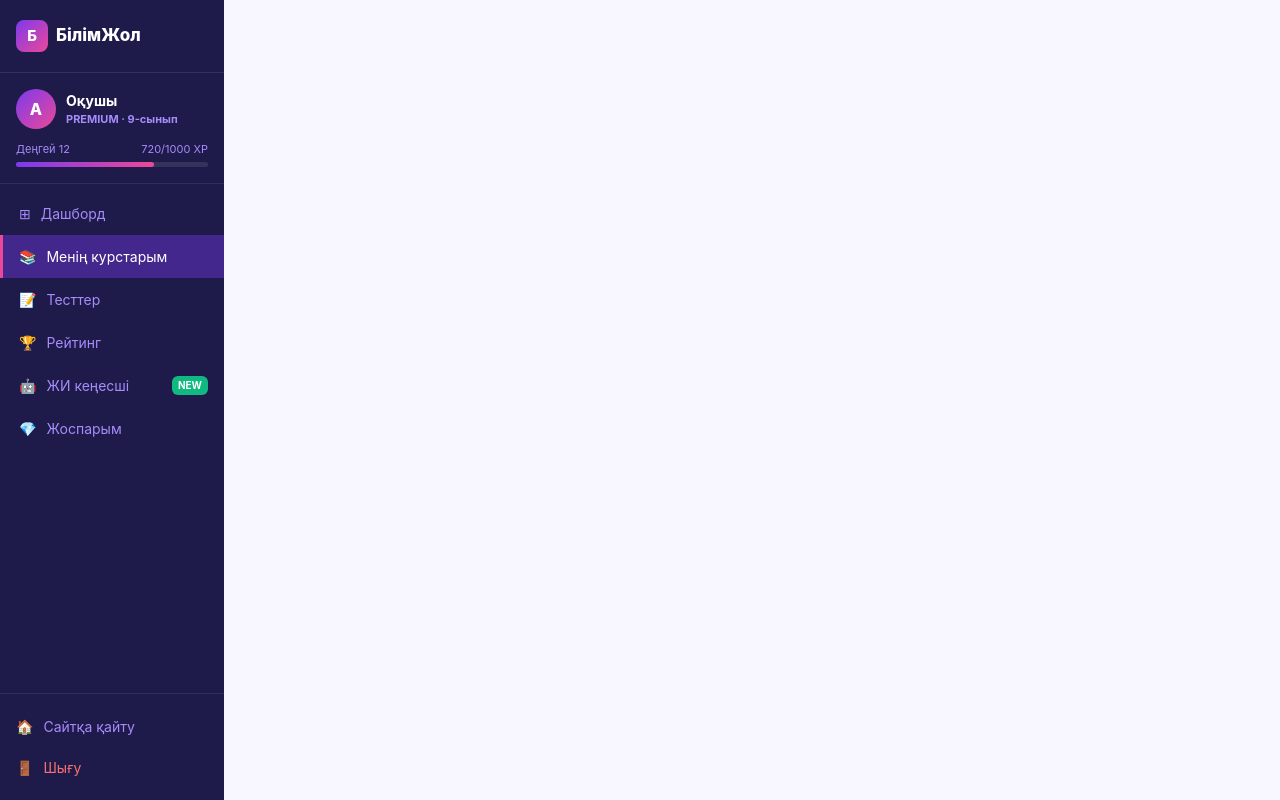
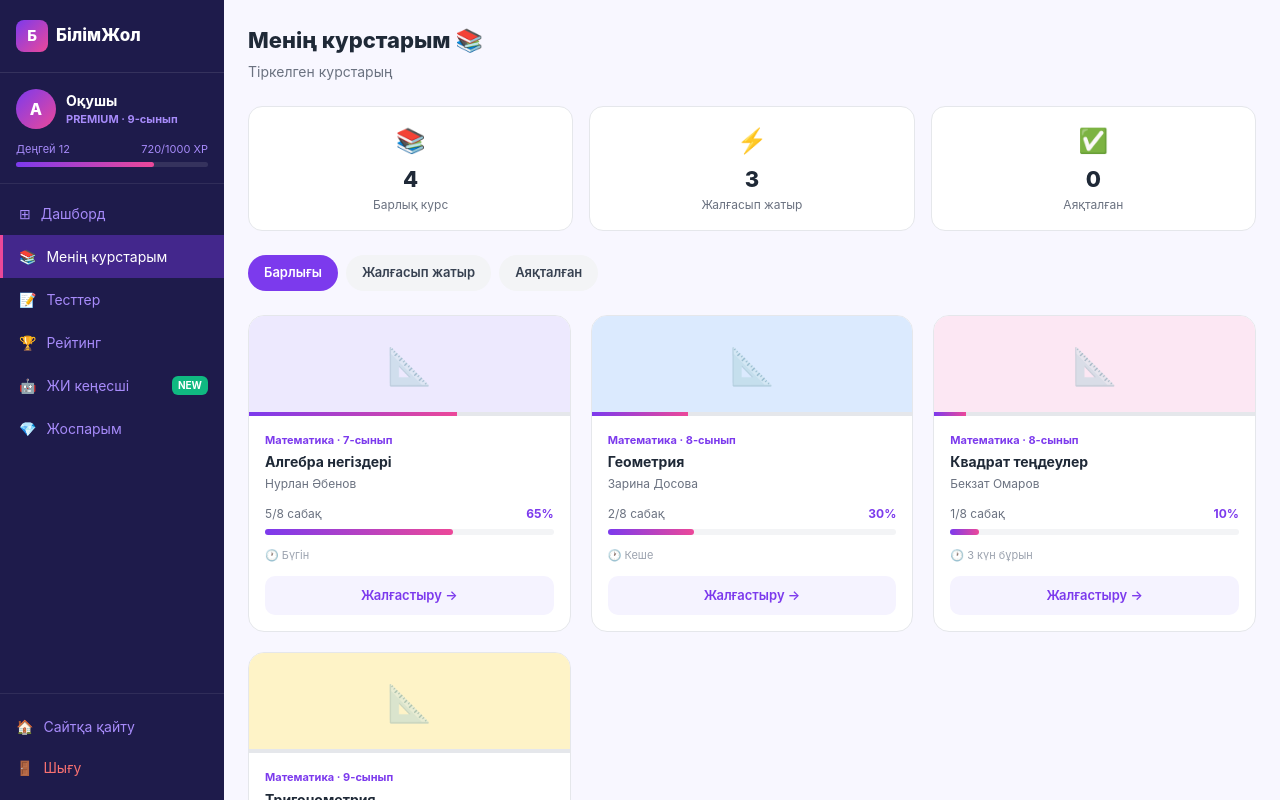
Before and after one commit to Zhasulan0803/bilimjol, a Next.js app: page /dashboard/courses in a window 1280 px wide. Shown: the top 800 px of the page. Built offline with nearby package versions, Linux system fonts and the light colour scheme.

Commit message:
feat: my courses page

```diff
--- a/app/dashboard/courses/page.tsx
+++ b/app/dashboard/courses/page.tsx
@@ -1,37 +1,111 @@
-'use client';
-import { useAuthStore } from '../../store/auth';
-import { COURSES } from '../../data/courses';
-import CourseCard from '../../components/CourseCard';
-import Link from 'next/link';
-import { BookOpen, Plus } from 'lucide-react';
+"use client";
+import Link from "next/link";
+import { useState } from "react";
 
-export default function MyCourses() {
-  const { user } = useAuthStore();
-  if (!user) return null;
-  const enrolled = COURSES.filter(c => user.coursesEnrolled.includes(c.id));
+const MY_COURSES = [
+  { id: "1", name: "Алгебра негіздері", subject: "Математика", grade: "7-сынып", teacher: "Нурлан Әбенов", progress: 65, totalLessons: 8, doneLessons: 5, color: "#EDE9FE", lastStudied: "Бүгін" },
+  { id: "2", name: "Геометрия", subject: "Математика", grade: "8-сынып", teacher: "Зарина Досова", progress: 30, totalLessons: 8, doneLessons: 2, color: "#DBEAFE", lastStudied: "Кеше" },
+  { id: "3", name: "Квадрат теңдеулер", subject: "Математика", grade: "8-сынып", teacher: "Бекзат Омаров", progress: 10, totalLessons: 8, doneLessons: 1, color: "#FCE7F3", lastStudied: "3 күн бұрын" },
+  { id: "4", name: "Тригонометрия", subject: "Математика", grade: "9-сынып", teacher: "Бекзат Омаров", progress: 0, totalLessons: 8, doneLessons: 0, color: "#FEF3C7", lastStudied: "Басталмаған" },
+];
+
+const TABS = ["Барлығы", "Жалғасып жатыр", "Аяқталған"];
+
+export default function MyCoursesPage() {
+  const [tab, setTab] = useState("Барлығы");
+
+  const filtered = MY_COURSES.filter(c => {
+    if (tab === "Жалғасып жатыр") return c.progress > 0 && c.progress < 100;
+    if (tab === "Аяқталған") return c.progress === 100;
+    return true;
+  });
 
   return (
-    <div style={{padding:'32px'}}>
-      <div style={{display:'flex',justifyContent:'space-between',alignItems:'center',marginBottom:24}}>
-        <div>
-          <h1 style={{fontSize:22,fontWeight:800,marginBottom:4}}>Менің курстарым</h1>
-          <p style={{color:'#6a6f73',fontSize:14}}>{enrolled.length} курсқа тіркелгенсіз</p>
-        </div>
-        <Link href="/courses" style={{display:'flex',alignItems:'center',gap:8,background:'#a435f0',color:'#fff',padding:'10px 20px',borderRadius:4,fontWeight:700,fontSize:14}}>
-          <Plus size={16}/> Курс қосу
-        </Link>
+    <div style={{ padding: 24, fontFamily: "Inter, sans-serif" }}>
+      <style>{`
+        .courses-grid { display: grid; grid-template-columns: repeat(3, 1fr); gap: 20px; }
+        @media (max-width: 900px) { .courses-grid { grid-template-columns: repeat(2, 1fr) !important; } }
+        @media (max-width: 480px) { .courses-grid { grid-template-columns: 1fr !important; } }
+      `}</style>
+
+      <div style={{ marginBottom: 24 }}>
+        <h1 style={{ fontSize: 22, fontWeight: 800, color: "#1F2937" }}>Менің курстарым 📚</h1>
+        <p style={{ color: "#6B7280", fontSize: 14, marginTop: 4 }}>Тіркелген курстарың</p>
       </div>
 
-      {enrolled.length > 0 ? (
-        <div style={{display:'grid',gridTemplateColumns:'repeat(3,1fr)',gap:16}}>
-          {enrolled.map(c=><CourseCard key={c.id} course={c} enrolled/>)}
-        </div>
-      ) : (
-        <div style={{textAlign:'center',padding:'80px 0',color:'#6a6f73'}}>
-          <BookOpen size={56} style={{marginBottom:16,opacity:.3}}/>
-          <div style={{fontSize:18,fontWeight:700,marginBottom:8}}>Курс жоқ</div>
-          <div style={{fontSize:14,marginBottom:24}}>Алғашқы курсыңызды қосыңыз</div>
-          <Link href="/courses" style={{background:'#a435f0',color:'#fff',padding:'12px 28px',borderRadius:4,fontWeight:700,fontSize:15}}>Курстарды қарау</Link>
+      {/* Stats */}
+      <div style={{ display: "grid", gridTemplateColumns: "repeat(3, 1fr)", gap: 16, marginBottom: 24 }}>
+        {[
+          { icon: "📚", value: MY_COURSES.length, label: "Барлық курс" },
+          { icon: "⚡", value: MY_COURSES.filter(c => c.progress > 0 && c.progress < 100).length, label: "Жалғасып жатыр" },
+          { icon: "✅", value: MY_COURSES.filter(c => c.progress === 100).length, label: "Аяқталған" },
+        ].map(s => (
+          <div key={s.label} style={{ background: "#fff", borderRadius: 14, padding: 16, border: "1px solid #E5E7EB", textAlign: "center" }}>
+            <div style={{ fontSize: 24, marginBottom: 4 }}>{s.icon}</div>
+            <div style={{ fontSize: 22, fontWeight: 800, color: "#1F2937" }}>{s.value}</div>
+            <div style={{ fontSize: 12, color: "#6B7280" }}>{s.label}</div>
+          </div>
+        ))}
+      </div>
+
+      {/* Tabs */}
+      <div style={{ display: "flex", gap: 8, marginBottom: 24 }}>
+        {TABS.map(t => (
+          <button
+            key={t}
+            onClick={() => setTab(t)}
+            style={{ padding: "8px 16px", borderRadius: 50, fontSize: 13, fontWeight: 600, cursor: "pointer", border: "none", fontFamily: "inherit", background: tab === t ? "#7C3AED" : "#F3F4F6", color: tab === t ? "#fff" : "#374151" }}
+          >
+            {t}
+          </button>
+        ))}
+      </div>
+
+      {/* Courses */}
+      <div className="courses-grid">
+        {filtered.map(c => (
+          <div key={c.id} style={{ background: "#fff", borderRadius: 16, overflow: "hidden", border: "1px solid #E5E7EB" }}>
+            <div style={{ height: 100, background: c.color, position: "relative", display: "flex", alignItems: "center", justifyContent: "center" }}>
+              <span style={{ fontSize: 36, opacity: 0.4 }}>📐</span>
+              <div style={{ position: "absolute", bottom: 0, left: 0, right: 0, height: 4, background: "#E5E7EB" }}>
+                <div style={{ height: "100%", width: `${c.progress}%`, background: "linear-gradient(90deg,#7C3AED,#EC4899)" }} />
+              </div>
+            </div>
+            <div style={{ padding: 16 }}>
+              <div style={{ fontSize: 11, fontWeight: 700, color: "#7C3AED", marginBottom: 3 }}>{c.subject} · {c.grade}</div>
+              <div style={{ fontWeight: 700, color: "#1F2937", marginBottom: 3, fontSize: 14 }}>{c.name}</div>
+              <div style={{ color: "#6B7280", fontSize: 12, marginBottom: 12 }}>{c.teacher}</div>
+
+              <div style={{ display: "flex", justifyContent: "space-between", fontSize: 12, color: "#6B7280", marginBottom: 6 }}>
+                <span>{c.doneLessons}/{c.totalLessons} сабақ</span>
+                <span style={{ fontWeight: 700, color: "#7C3AED" }}>{c.progress}%</span>
+              </div>
+              <div style={{ height: 6, background: "#F3F4F6", borderRadius: 3, marginBottom: 12 }}>
+                <div style={{ height: "100%", width: `${c.progress}%`, background: "linear-gradient(90deg,#7C3AED,#EC4899)", borderRadius: 3 }} />
+              </div>
+
+              <div style={{ fontSize: 11, color: "#9CA3AF", marginBottom: 12 }}>
+                🕐 {c.lastStudied}
+              </div>
+
+              <Link
+                href={`/courses/${c.id}`}
+                style={{ display: "block", width: "100%", padding: "10px", borderRadius: 10, background: c.progress === 0 ? "linear-gradient(135deg,#7C3AED,#EC4899)" : "#F5F3FF", color: c.progress === 0 ? "#fff" : "#7C3AED", fontWeight: 600, fontSize: 13, textAlign: "center", textDecoration: "none" }}
+              >
+                {c.progress === 0 ? "Бастау →" : c.progress === 100 ? "Қайталау" : "Жалғастыру →"}
+              </Link>
+            </div>
+          </div>
+        ))}
+      </div>
+
+      {filtered.length === 0 && (
+        <div style={{ textAlign: "center", padding: "60px 0", color: "#9CA3AF" }}>
+          <div style={{ fontSize: 48, marginBottom: 16 }}>📚</div>
+          <div style={{ fontSize: 16, fontWeight: 600, color: "#374151" }}>Курс табылмады</div>
+          <Link href="/courses" style={{ display: "inline-block", marginTop: 16, padding: "10px 24px", borderRadius: 50, background: "linear-gradient(135deg,#7C3AED,#EC4899)", color: "#fff", fontWeight: 600, fontSize: 14, textDecoration: "none" }}>
+            Курс қосу →
+          </Link>
         </div>
       )}
     </div>
```
